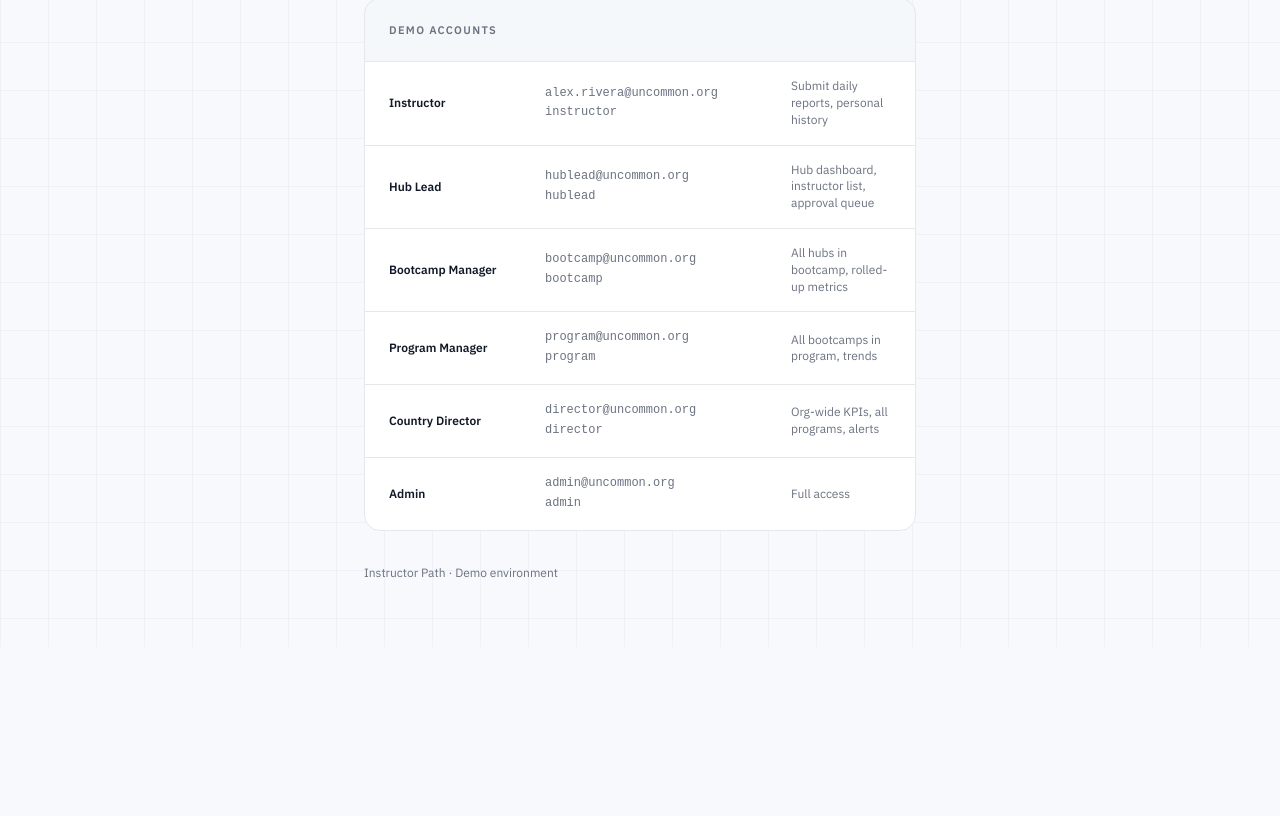
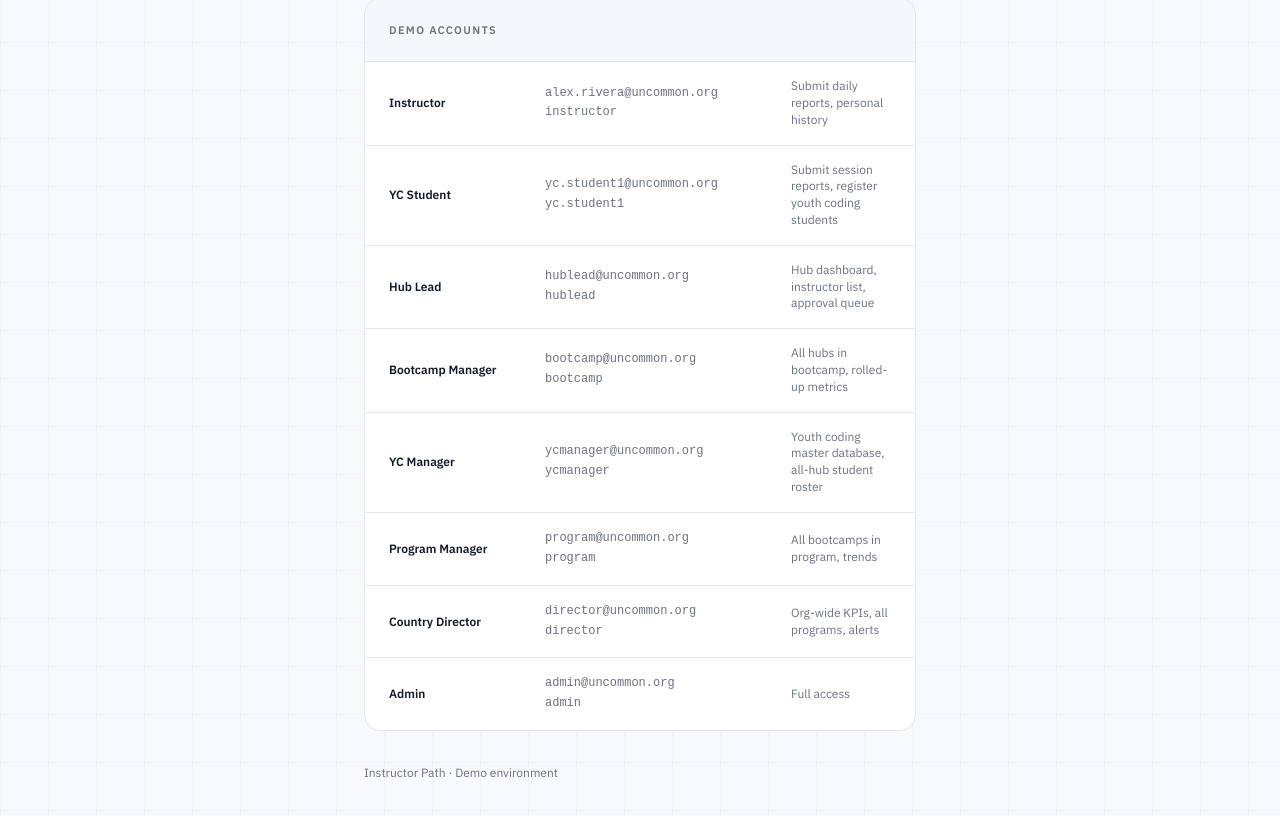
Before and after one commit to beyond-uncommon/OrgOS, a Next.js app in the folder apps/web/: page /login in a window 1280 px wide. Shown: the part 630-1446 px from the top of the page. Before the commit the page ends 1277 px from the top, so only its background shows below. Built offline with nearby package versions, Linux system fonts and the light colour scheme.

Commit message:
feat: add YC Student and YC Manager to login demo accounts
Co-Authored-By: Claude Sonnet 4.6 <noreply@anthropic.com>

```diff
--- a/apps/web/src/app/login/page.tsx
+++ b/apps/web/src/app/login/page.tsx
@@ -2,12 +2,14 @@ import { Box, Container, Typography } from "@mui/material";
 import { LoginForm } from "./LoginForm";
 
 const DEMO_ACCOUNTS = [
-  { role: "Instructor",        email: "alex.rivera@uncommon.org", password: "instructor", access: "Submit daily reports, personal history" },
-  { role: "Hub Lead",          email: "hublead@uncommon.org",     password: "hublead",    access: "Hub dashboard, instructor list, approval queue" },
-  { role: "Bootcamp Manager",  email: "bootcamp@uncommon.org",    password: "bootcamp",   access: "All hubs in bootcamp, rolled-up metrics" },
-  { role: "Program Manager",   email: "program@uncommon.org",     password: "program",    access: "All bootcamps in program, trends" },
-  { role: "Country Director",  email: "director@uncommon.org",    password: "director",   access: "Org-wide KPIs, all programs, alerts" },
-  { role: "Admin",             email: "admin@uncommon.org",       password: "admin",      access: "Full access" },
+  { role: "Instructor",           email: "alex.rivera@uncommon.org",  password: "instructor", access: "Submit daily reports, personal history" },
+  { role: "YC Student",           email: "yc.student1@uncommon.org",  password: "yc.student1", access: "Submit session reports, register youth coding students" },
+  { role: "Hub Lead",             email: "hublead@uncommon.org",      password: "hublead",    access: "Hub dashboard, instructor list, approval queue" },
+  { role: "Bootcamp Manager",     email: "bootcamp@uncommon.org",     password: "bootcamp",   access: "All hubs in bootcamp, rolled-up metrics" },
+  { role: "YC Manager",           email: "ycmanager@uncommon.org",    password: "ycmanager",  access: "Youth coding master database, all-hub student roster" },
+  { role: "Program Manager",      email: "program@uncommon.org",      password: "program",    access: "All bootcamps in program, trends" },
+  { role: "Country Director",     email: "director@uncommon.org",     password: "director",   access: "Org-wide KPIs, all programs, alerts" },
+  { role: "Admin",                email: "admin@uncommon.org",        password: "admin",      access: "Full access" },
 ];
 
 export default function LoginPage() {
```
